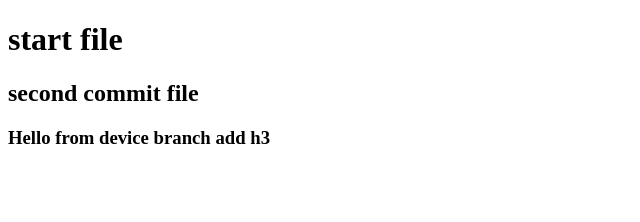
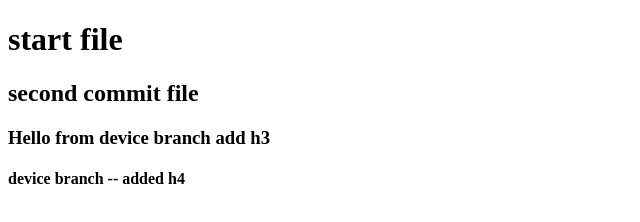
Before and after one commit to gopikaso/Branch, a plain HTML site: page index.html in a window 1280 px wide. Shown: the whole page, without its empty margins (0-640 px from the left). Drawn offline with Linux system fonts and the light colour scheme.

Commit message:
device branch add h4

```diff
--- a/index.html
+++ b/index.html
@@ -7,6 +7,7 @@
     <h1>start file</h1>
     <h2>second commit file</h2>
     <h3>Hello from device branch add h3</h3>
+    <h4>device branch -- added h4</h4>
 </head>
 <body>
 
```
